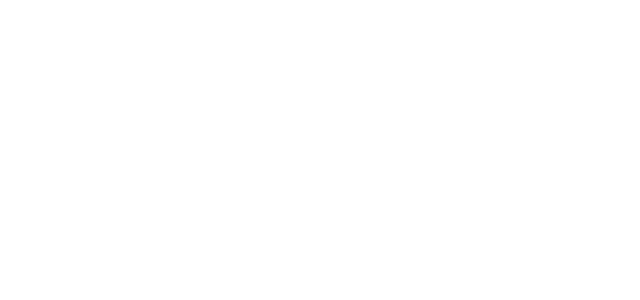
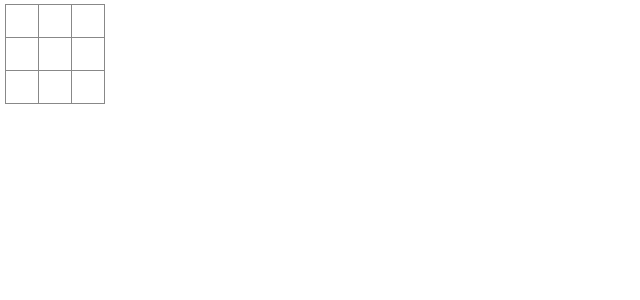
Before and after one commit to Speakiez/my-first-react-project, a React app: page / in a window 1280 px wide. Shown: the top 300 px of the page, without its empty margins (0-640 px from the left). Built offline with nearby package versions, Linux system fonts and the light colour scheme; the HTML template or start-up script is replaced by a standard one.

Commit message:
Add Board & Tile Component with styling
I forgot to commit some changes xD

```diff
--- a/src/App.jsx
+++ b/src/App.jsx
@@ -1,6 +1,48 @@
+import { useState } from "react";
+
+function Tile() {
+    const [value, setValue] = useState(null);
+
+    const handleClick = event => setValue("X")
+
+    return (
+        <button
+            className="board-tile"
+            onClick={handleClick}
+        >
+            {value}
+        </button>
+    )
+}
+
+function Board() {
+    return (
+        <>
+            <div className="board-row">
+                <Tile />
+                <Tile />
+                <Tile />
+            </div>
+            <div className="board-row">
+                <Tile />
+                <Tile />
+                <Tile />
+            </div>
+            <div className="board-row">
+                <Tile />
+                <Tile />
+                <Tile />
+            </div>
+        </>
+    );
+}
 
 function App() {
-
+    return (
+        <>
+           <Board />
+        </>
+    );
 }
 
 export default App
--- a/src/index.css
+++ b/src/index.css
@@ -3,3 +3,29 @@
   padding: 0;
   margin: 0;
 }
+
+html {
+  font-family: Arial, Helvetica, sans-serif;
+}
+
+#root {
+  padding: 5px;
+}
+
+.board-row {
+  display: flex;
+}
+
+.board-tile {
+  width: 34px;
+  height: 34px;
+  margin-top: -1px;
+  margin-right: -1px;
+  border: 1px solid #888;
+  background-color: #FFF;
+
+  text-align: center;
+  line-height: 34px;
+  font-size: 24px;
+  font-weight: bold;
+}
```
